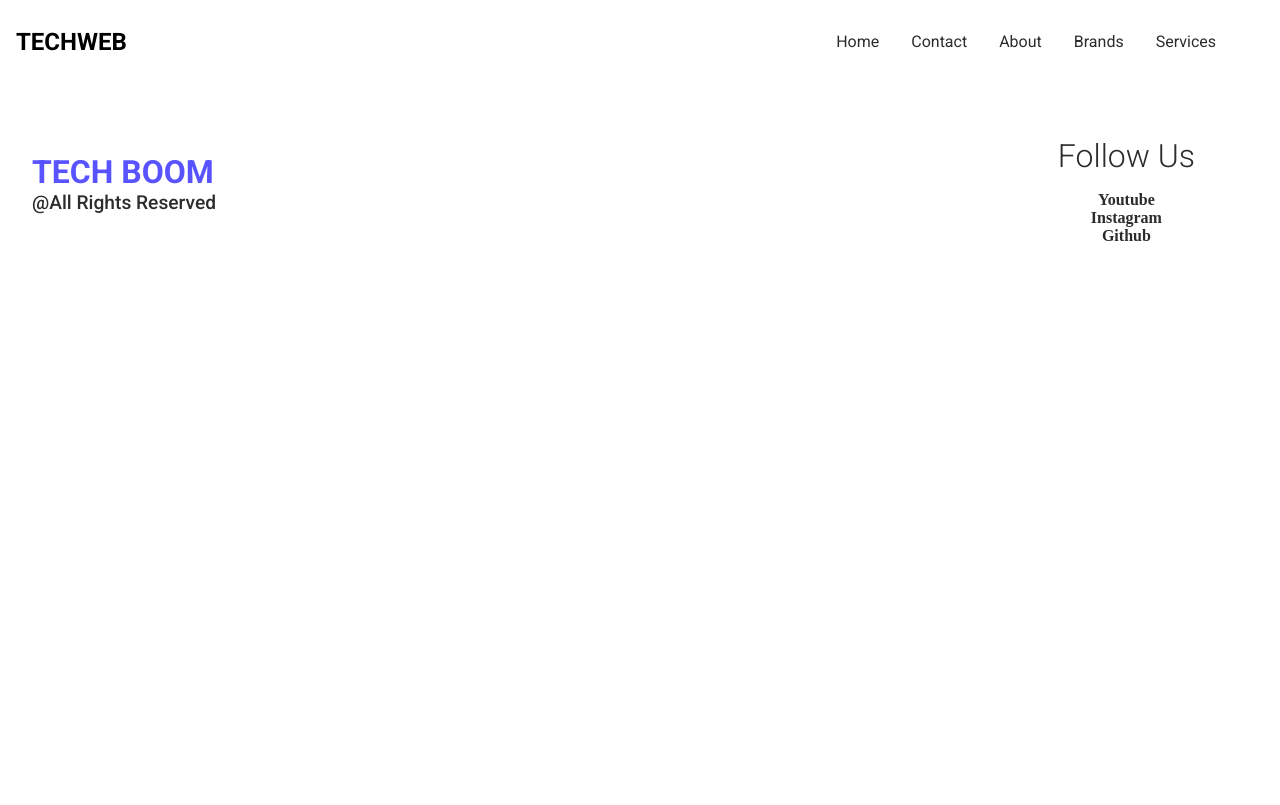
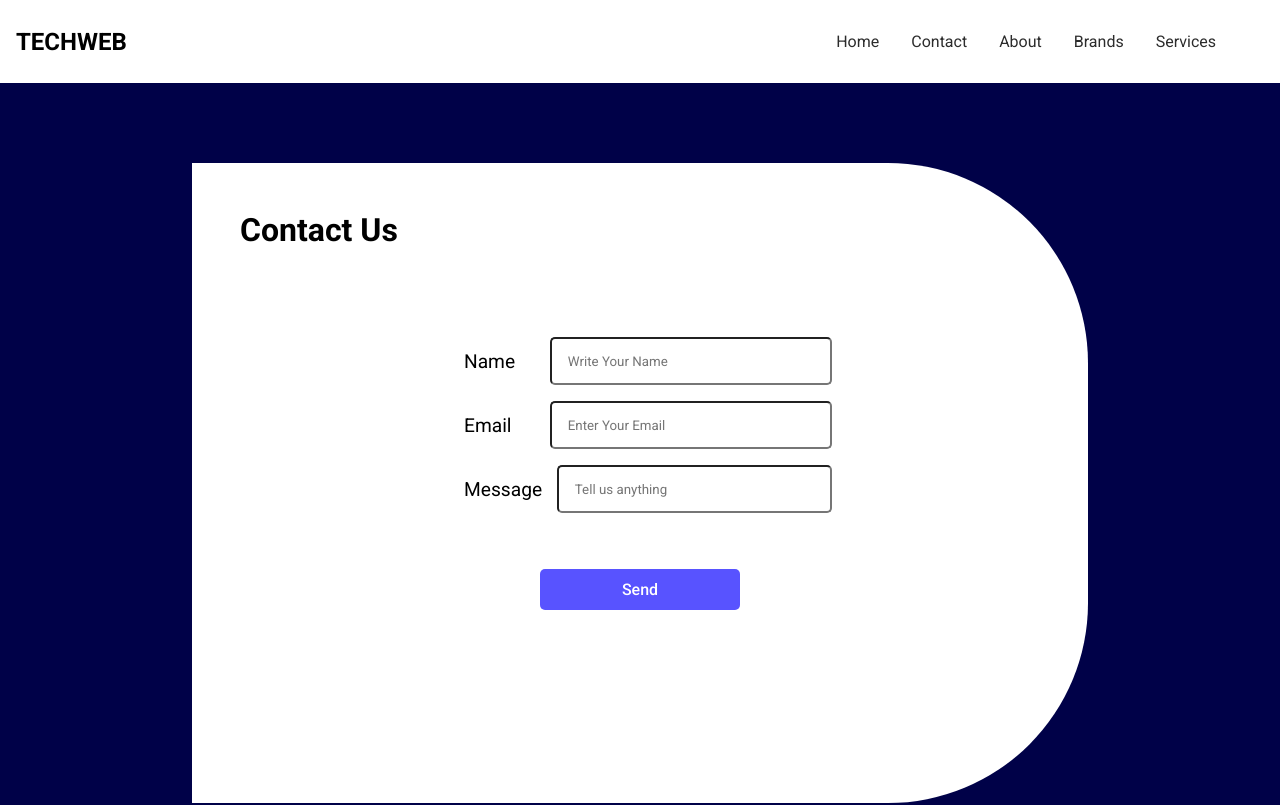
Before and after one commit to KaunainRizvi/React-Redux-5-Projects, a React (Create React App) app in the folder app_one/: page /contact in a window 1280 px wide. Shown: the top 805 px of the page. Built offline with nearby package versions, Linux system fonts and the light colour scheme.

Commit message:
Contact form Created

```diff
--- a/app_one/package.json
+++ b/app_one/package.json
@@ -9,6 +9,7 @@
     "react": "^18.2.0",
     "react-dom": "^18.2.0",
     "react-icons": "^5.0.1",
+    "react-responsive-carousel": "^3.2.23",
     "react-router-dom": "^6.22.1",
     "react-router-hash-link": "^2.4.3",
     "react-scripts": "5.0.1",
--- a/app_one/src/App.js
+++ b/app_one/src/App.js
@@ -7,7 +7,10 @@
 import "./styles/home.scss"
 import "./styles/header.scss"
 import "./styles/footer.scss"
+import "./styles/contact.scss"
 import Footer from './Components/Footer';
+
+import Contact from './Components/Contact';
 
 
 function App() {
@@ -18,6 +21,7 @@
       <Header/>
       <Routes>
     <Route path="/" element={<Home/>}/>
+    <Route path="/contact" element={<Contact />}/>
     </Routes>
 
     <Footer/>
--- /dev/null
+++ b/app_one/src/Components/Contact.jsx
@@ -0,0 +1,31 @@
+import React from 'react'
+
+const Contact = () => {
+  return (
+    <div className='contact'>
+        <main>
+            <h1>Contact Us</h1>
+            <form >
+                <div>
+                    <label>Name</label>
+                    <input type="text" required placeholder='Write Your Name' />
+                </div>
+
+                <div>
+                    <label>Email</label>
+                    <input type="email" required placeholder='Enter Your Email' />
+                </div>
+
+                <div>
+                    <label>Message</label>
+                    <input type="text" required placeholder='Tell us anything' />
+                </div>
+
+                <button type='submit'>Send</button>
+            </form>
+        </main>
+    </div>
+  )
+}
+
+export default Contact
--- /dev/null
+++ b/app_one/src/styles/contact.scss
@@ -0,0 +1,66 @@
+@import "colors";
+
+
+.contact {
+width: 100%;
+height: 100vh;
+background-color: $second;
+display: flex;
+justify-content: center;
+align-items: center;
+
+> main {
+    background-color: $first;
+    height: 40rem;
+    width: 70% ;
+    padding: 3rem;
+    border-radius: 0 200px 200px 0;
+
+    >form {
+        margin: 5rem;
+        display: flex;
+        flex-direction: column;
+        align-items: center;
+        justify-content: center;
+
+        >div {
+            height: 3rem ;
+            display: flex;
+            align-items: center;
+            justify-content: flex-end;
+            width: 60%;
+            margin: 0.5rem;
+
+            > label {
+                font: 400 1.2rem $text1;
+                width: 20%;
+                margin: 0 1rem;
+            }
+
+            > input{
+                align-self: stretch;
+                width: 80%;
+                padding: 1rem;
+                border-radius: 5px;
+                border: 1px solid regba(123,123,123,0.6);
+                outline: none;
+            }
+        }
+
+        button {
+             margin: 3rem 0;
+             padding: 0.7rem;
+             border: none;
+             border-radius: 5px;
+             background-color: $third;
+             color: $first;
+             width: 200px;
+             font: 500 1rem $text1;
+
+             &:hover {
+                opacity: 0.9;
+             }
+        }
+    }
+}
+}
```
Also changed, not shown: 1 other file (tests, documents, lock files or other folders).
